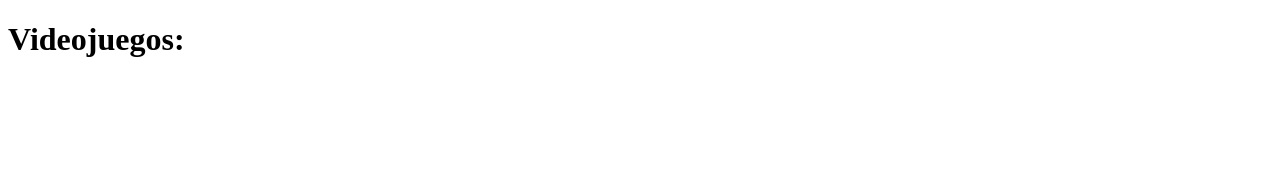
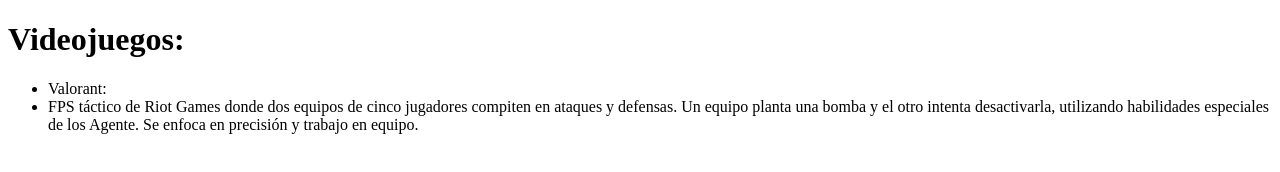
Before and after one commit to samuelga23/Punto-3, a plain HTML site: page index.html in a window 1280 px wide. Drawn offline with Linux system fonts and the light colour scheme.

Commit message:
second commit develop

```diff
--- a/index.html
+++ b/index.html
@@ -7,6 +7,10 @@
 </head>
 <body>
     <h1>Videojuegos:</h1>
+    <ul>
+        <li>Valorant:</li>
+        <li>FPS táctico de Riot Games donde dos equipos de cinco jugadores compiten en ataques y defensas. Un equipo planta una bomba y el otro intenta desactivarla, utilizando habilidades especiales de los Agente. Se enfoca en precisión y trabajo en equipo. </li>
+    </ul>
 
 </body>
 </html>
```
